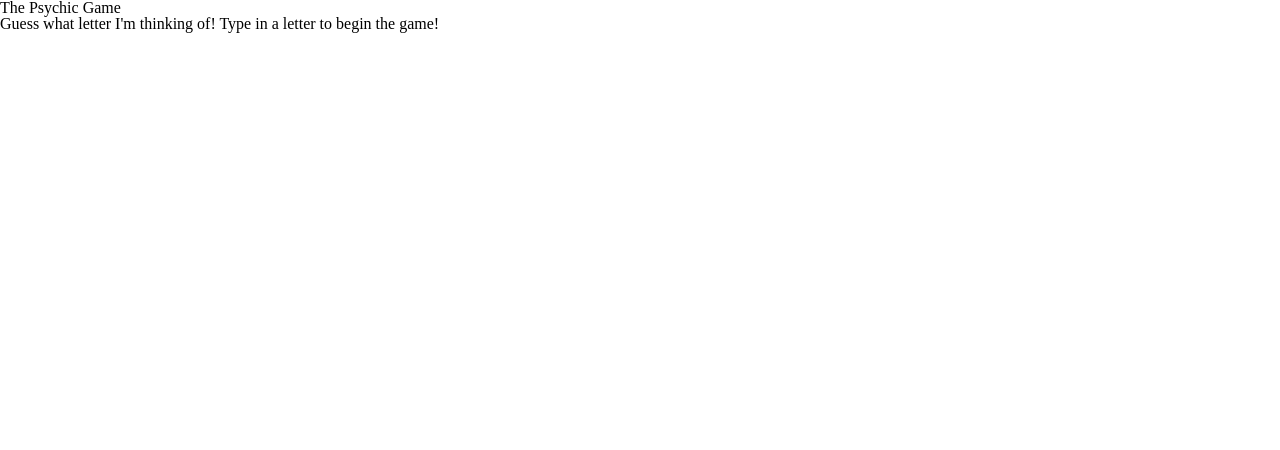
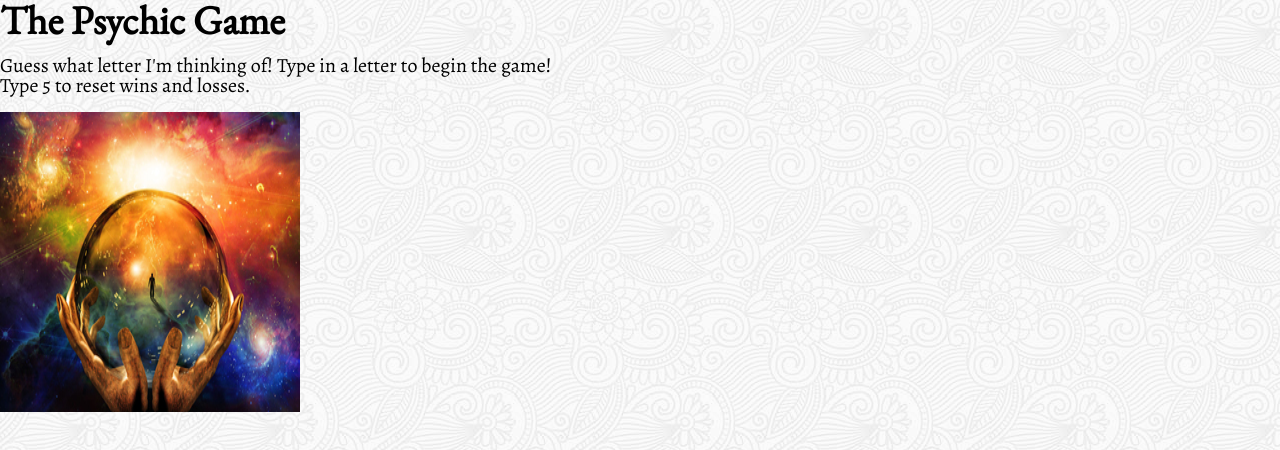
Before and after one commit to rlim406/Psychic-Game, a plain HTML site: page index.html in a window 1280 px wide. Shown: the top 450 px of the page. Drawn offline with nearby package versions, Linux system fonts and the light colour scheme.

Commit message:
my third commit

```diff
--- a/assets/css/style.css
+++ b/assets/css/style.css
@@ -0,0 +1,24 @@
+h1 {
+  font-family: 'EB Garamond', serif;
+  font-size: 40px;
+  font-weight: bold;
+}
+
+#main {
+  font-family: 'Alegreya', serif;
+  font-size: 20px;
+}
+
+p {
+  font-family: 'Alegreya', serif;
+  font-size: 18px;
+}
+
+#crystal {
+  float: left;
+  padding-right: 20px;
+}
+
+body {
+  background-image: url('symphony.png');
+}
--- a/assets/javascript/game.js
+++ b/assets/javascript/game.js
@@ -59,6 +59,18 @@ var losses = 0;
 var guessesLeft = 9;
 var guesses = [];
 
+function reset() {
+  guesses = [];
+  guessesLeft = 9;
+}
+
+function hardReset() {
+  wins = 0;
+  losses = 0;
+  guessesLeft = 9;
+  guesses = [];
+}
+
 document.onkeyup = function(event) {
   var userGuess = event.key;
 
@@ -77,10 +89,11 @@ document.onkeyup = function(event) {
 
   if (guessesLeft === 0) {
     losses++;
-    guesses = [];
-    guessesLeft = 9;
+    reset();
   }
-
+  if (userGuess === '5') {
+    hardReset();
+  }
   var html =
     '<p> You chose: ' +
     userGuess +
--- a/index.html
+++ b/index.html
@@ -6,11 +6,17 @@
   <title>Psychic Game</title>
   <link rel="stylesheet" href="assets/css/reset.css">
   <link rel="stylesheet" href="assets/css/style.css">
+  <link href="https://fonts.googleapis.com/css?family=EB+Garamond:400,700i" rel="stylesheet">
+  <link href="https://fonts.googleapis.com/css?family=Alegreya" rel="stylesheet">
 </head>
 
 <body>
   <h1>The Psychic Game</h1>
-  <p>Guess what letter I'm thinking of! Type in a letter to begin the game!</p>
+  <br>
+  <p id=main>Guess what letter I'm thinking of! Type in a letter to begin the game!</p>
+  <p id=main>Type 5 to reset wins and losses.</p>
+  <br>
+  <img id="crystal" src="assets/images/Crystal_Ball.jpg" alt="Crystal Ball" width="300" height="300">
   <div id="game"></div>
   <script type="text/javascript" src="assets/javascript/game.js">
   </script>
```
Also changed, not shown: assets/css/symphony.png (added), assets/images/Crystal_Ball.jpg (added).
